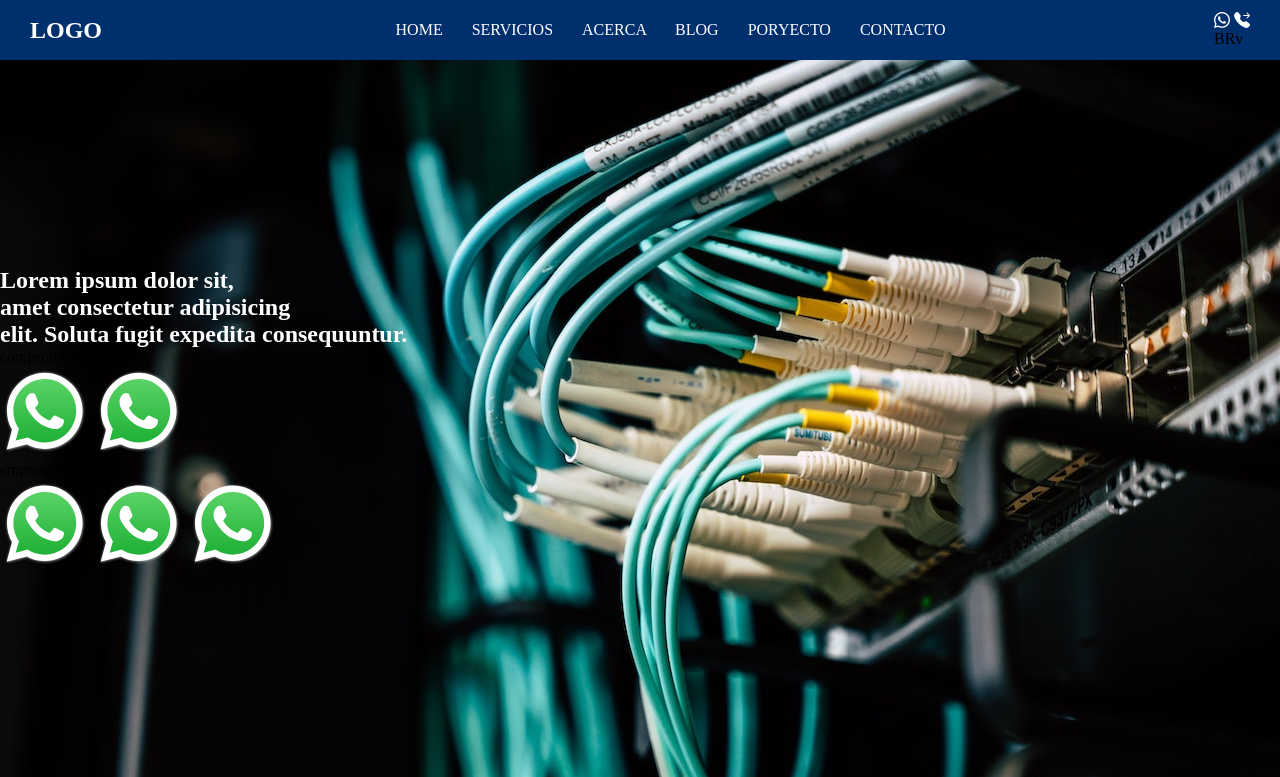
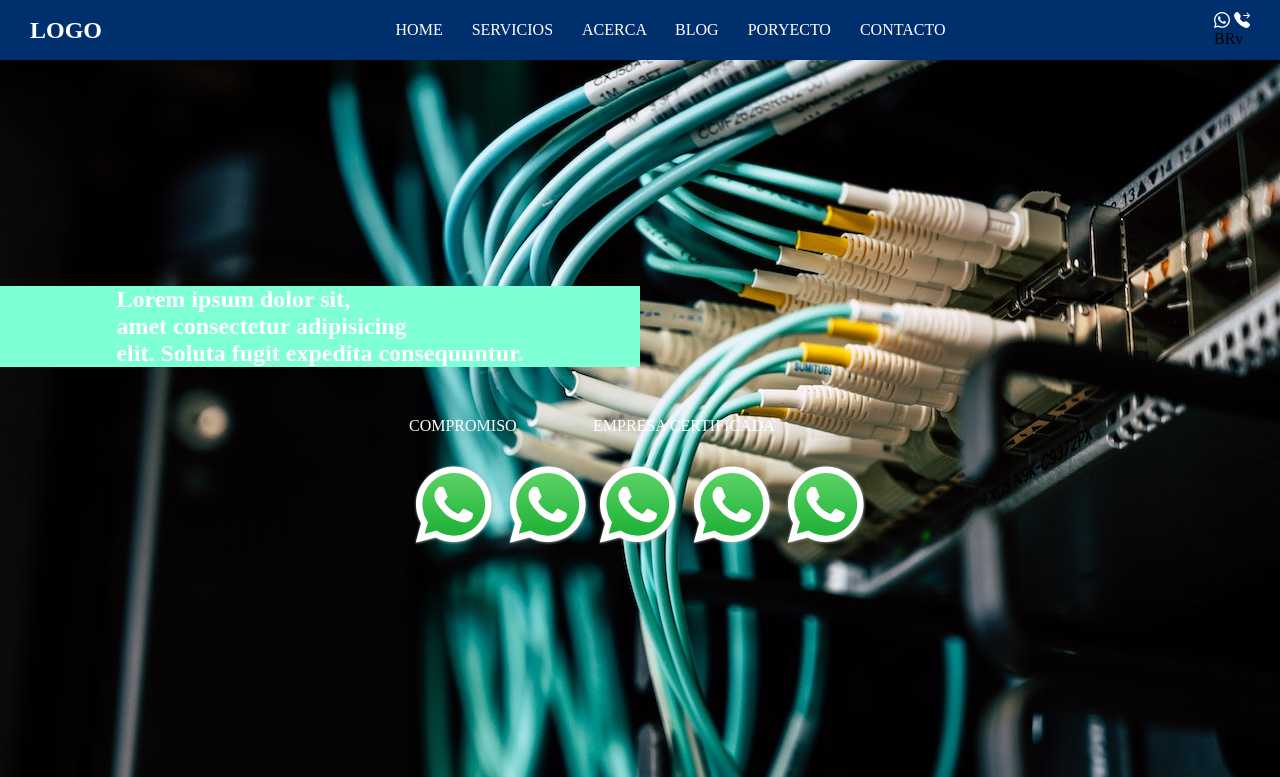
Before and after one commit to josecondori-ai/proyectowebnuevo, a plain HTML site: page index.html in a window 1280 px wide. Shown: the top 777 px of the page. Drawn offline with nearby package versions, Linux system fonts and the light colour scheme.

Commit message:
primer commit

```diff
--- a/css/estilo.css
+++ b/css/estilo.css
@@ -40,10 +40,19 @@ header .header-iconos{
 
 
 
-
+/*
+px 50/80
+em rem=>> margin, padding, font size
+porcetajes==> %
+*/
 
 .hero{
     background-image: url(../img/fondo.jpg);
+    background-repeat: no-repeat;
+    background-size: cover;
+    background-position: center;
+
+
     height: 90vh;
     display: flex;
     flex-direction: column;
@@ -53,7 +62,27 @@ header .header-iconos{
 
 .hero .hero-titulo{
     color: white;
+    /* margin-left: 50px; */
+    /* margin: 0 auto; */
+    display: flex;
+    justify-content: center;
+    width: 50%;
+    background-color: aquamarine;
 }
+/* seccion  de logos */
+
+.textoparaHero{
+    color: white;
+    text-transform: uppercase;
+    margin-bottom: 25px;
+}
+.contenedorImagenes{
+    display: flex;
+    justify-content: center;
+
+    margin-top: 50px;
+}
+
 .comprometido{
     background-color: chocolate;
 }
--- a/index.html
+++ b/index.html
@@ -30,19 +30,19 @@
             <h1 class="hero-titulo">Lorem ipsum dolor sit,<br> amet consectetur adipisicing <br>elit. Soluta fugit expedita consequuntur.</h1>
             <div class="contenedorImagenes">
                 <div class="compromiso">
-                    <p>compromiso</p>
+                    <p class="textoparaHero">compromiso</p>
                     <div class="imagenes-compromiso">
-                    <img src="img/WhatsApp.svg" width="90px" alt="">
-                    <img src="img/WhatsApp.svg" width="90px" alt="">
+                        <img src="img/WhatsApp.svg" width="90px" alt="">
+                        <img src="img/WhatsApp.svg" width="90px" alt="">
                     </div>
                 </div>
 
                 <div class="certificada">
-                    <p>empresa certificada</p>
+                    <p class="textoparaHero">empresa certificada</p>
                     <div class="imagenes-certificada">
-                    <img src="img/WhatsApp.svg" width="90px" alt="">
-                    <img src="img/WhatsApp.svg" width="90px" alt="">
-                    <img src="img/WhatsApp.svg" width="90px" alt="">
+                        <img src="img/WhatsApp.svg" width="90px" alt="">
+                        <img src="img/WhatsApp.svg" width="90px" alt="">
+                        <img src="img/WhatsApp.svg" width="90px" alt="">
 
                     </div>
                 </div>
```
